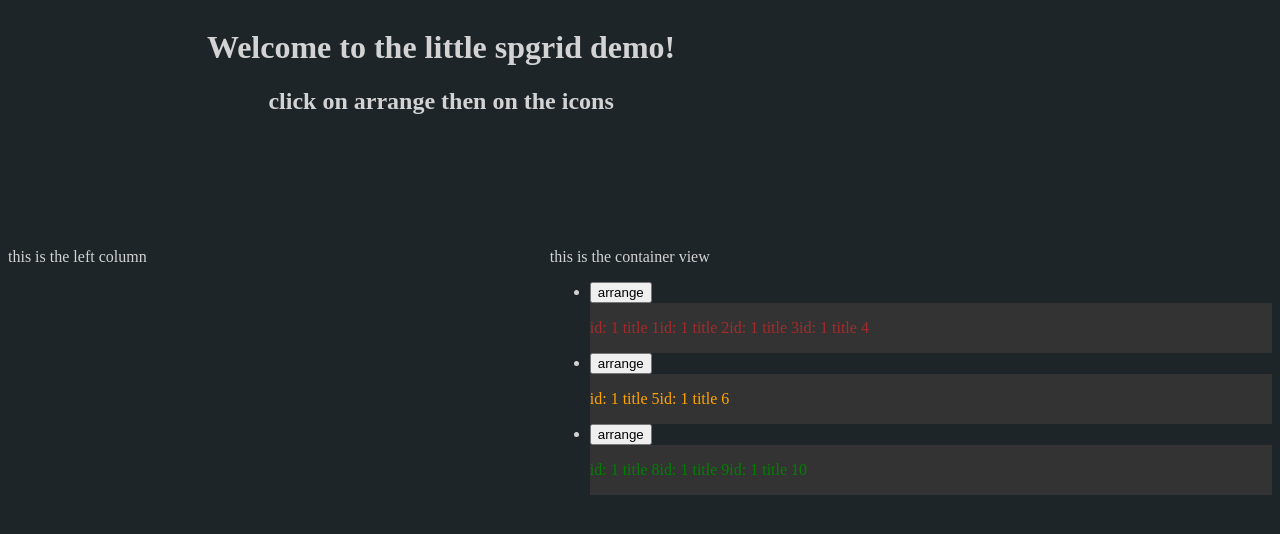
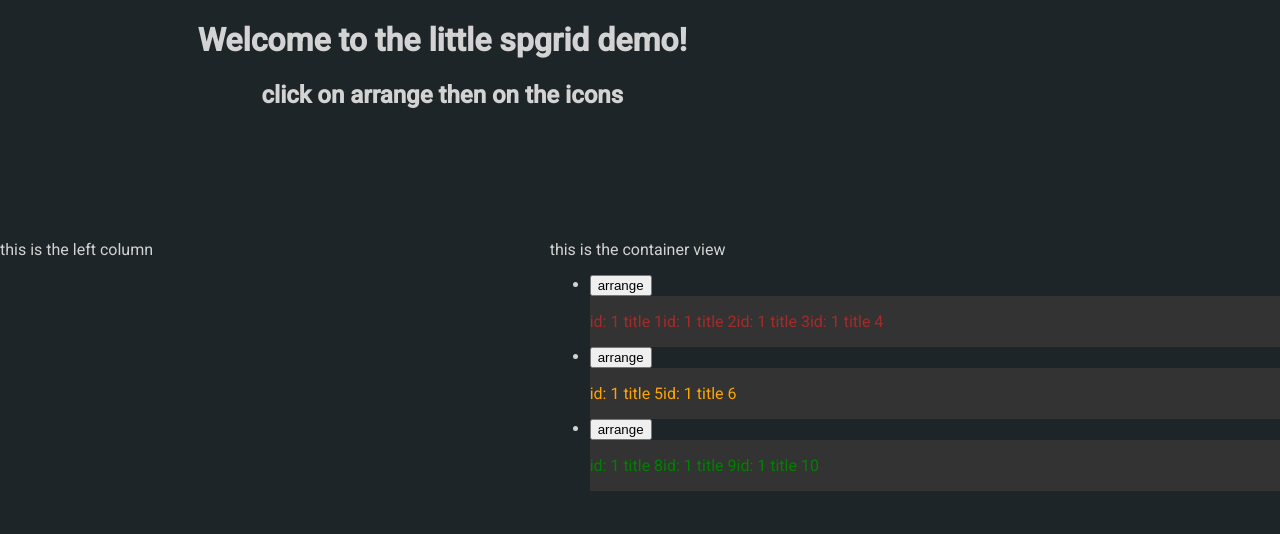
Before and after one commit to foxjazz/customfishing, an Angular app: page / in a window 1280 px wide. Shown: the top 534 px of the page. Built offline with nearby package versions, Linux system fonts and the light colour scheme.

Commit message:
added ang material

```diff
--- a/angular.json
+++ b/angular.json
@@ -23,6 +23,7 @@
               "src/assets"
             ],
             "styles": [
+              "./node_modules/@angular/material/prebuilt-themes/deeppurple-amber.css",
               "src/styles.css"
             ],
             "scripts": [],
@@ -80,6 +81,7 @@
             "tsConfig": "src/tsconfig.spec.json",
             "karmaConfig": "src/karma.conf.js",
             "styles": [
+              "./node_modules/@angular/material/prebuilt-themes/deeppurple-amber.css",
               "src/styles.css"
             ],
             "scripts": [],
--- a/package.json
+++ b/package.json
@@ -12,15 +12,18 @@
   "private": true,
   "dependencies": {
     "@angular/animations": "~8.2.11",
+    "@angular/cdk": "~8.2.3",
     "@angular/common": "~8.2.11",
     "@angular/compiler": "~8.2.11",
     "@angular/core": "~8.2.11",
     "@angular/forms": "~8.2.11",
+    "@angular/material": "^8.2.3",
     "@angular/platform-browser": "~8.2.11",
     "@angular/platform-browser-dynamic": "~8.2.11",
     "@angular/router": "~8.2.11",
     "c": "^0.1.0",
     "core-js": "^2.5.4",
+    "hammerjs": "^2.0.8",
     "rxjs": "~6.5.3",
     "service": "^0.1.4",
     "tslib": "^1.9.0",
--- a/src/app/app.module.ts
+++ b/src/app/app.module.ts
@@ -7,6 +7,7 @@
 import { DriverComponent } from './driver/driver.component';
 import { SpcontainerComponent } from './spcontainer/spcontainer.component';
 import { SprowviewComponent } from './sprowview/sprowview.component';
+import { BrowserAnimationsModule } from '@angular/platform-browser/animations';
 
 @NgModule({
   declarations: [
@@ -18,7 +19,8 @@
   ],
   imports: [
     BrowserModule,
-    AppRoutingModule
+    AppRoutingModule,
+    BrowserAnimationsModule
   ],
   providers: [],
   bootstrap: [AppComponent]
--- a/src/app/driver/driver.component.html
+++ b/src/app/driver/driver.component.html
@@ -1,3 +1,4 @@
 <div>
   this is the left column
+
 </div>
--- a/src/index.html
+++ b/src/index.html
@@ -7,6 +7,8 @@
 
   <meta name="viewport" content="width=device-width, initial-scale=1">
   <link rel="icon" type="image/x-icon" href="favicon.ico">
+  <link href="https://fonts.googleapis.com/css?family=Roboto:300,400,500&display=swap" rel="stylesheet">
+  <link href="https://fonts.googleapis.com/icon?family=Material+Icons" rel="stylesheet">
 </head>
 <body>
   <app-root></app-root>
--- a/src/main.ts
+++ b/src/main.ts
@@ -1,3 +1,4 @@
+import 'hammerjs';
 import { enableProdMode } from '@angular/core';
 import { platformBrowserDynamic } from '@angular/platform-browser-dynamic';
 
--- a/src/styles.css
+++ b/src/styles.css
@@ -7,3 +7,6 @@
   grid-template-columns: auto auto;
   grid-template-rows: 40px 200px;
 }
+
+html, body { height: 100%; }
+body { margin: 0; font-family: Roboto, "Helvetica Neue", sans-serif; }
```
Also changed, not shown: 1 other file (tests, documents, lock files or other folders).
